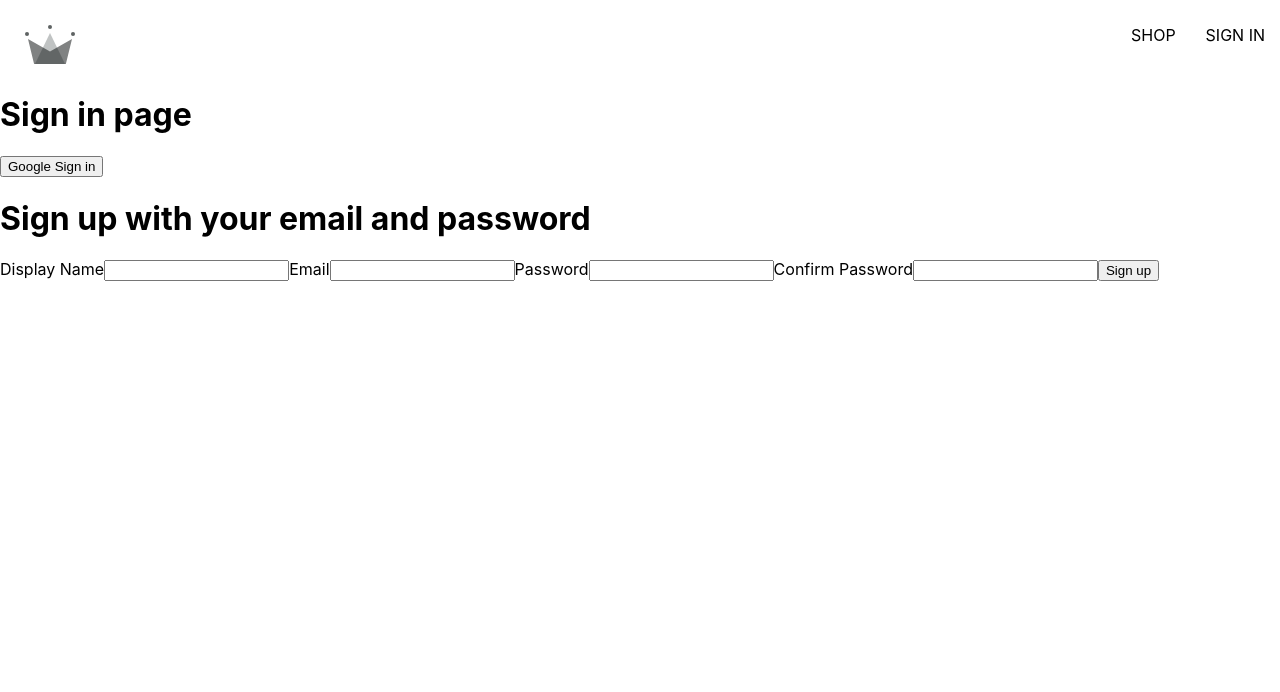
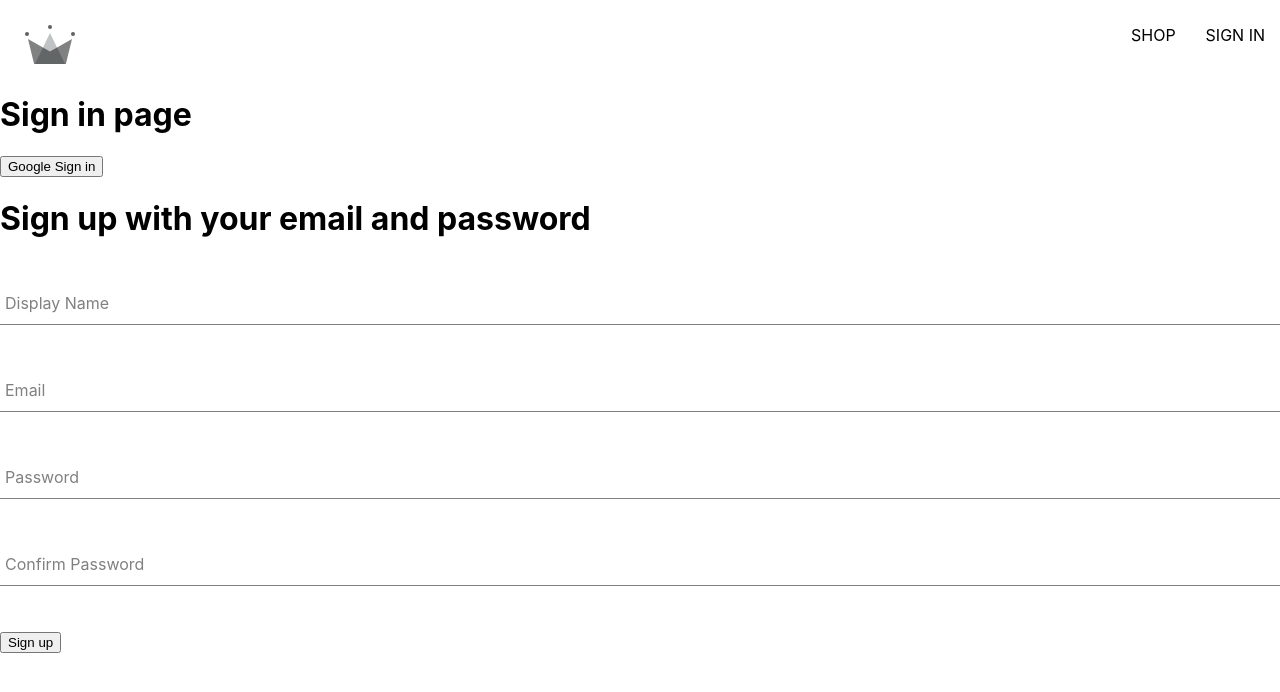
Before and after one commit to rciszewski/short-kings, a React (Create React App) app: page /sign-in in a window 1280 px wide. Shown: the top 692 px of the page. Built offline with nearby package versions, Linux system fonts and the light colour scheme.

Commit message:
fix create new user bug and make generic form input

```diff
--- /dev/null
+++ b/src/ components/form-input/form-input.component.jsx
@@ -0,0 +1,19 @@
+import './form-input.styles.scss';
+
+const FormInput = ({ label, ...otherProps }) => {
+  return (
+    <div className="group">
+      <input className="form-input" {...otherProps}/>
+      {label && (
+        <label className={
+          `${otherProps.value.length ? 'shrink' : ''}
+          form-input-label`
+          }>
+          { label }
+        </label>
+      )}
+    </div>
+  )
+}
+
+export default FormInput
--- /dev/null
+++ b/src/ components/form-input/form-input.styles.scss
@@ -0,0 +1,41 @@
+$sub-color: grey;
+$main-color: black;
+@mixin shrinkLabel {
+  top: -14px;
+  font-size: 12px;
+  color: $main-color;
+}
+.group {
+  position: relative;
+  margin: 45px 0;
+    .form-input {
+      background: none;
+      background-color: white;
+      color: $sub-color;
+      font-size: 18px;
+      padding: 10px 10px 10px 5px; display: block; width: 100%;
+      border: none;
+      border-radius: 0;
+      border-bottom: 1px solid $sub-color; margin: 25px 0;
+      &:focus {
+        outline: none;
+      }
+      &:focus ~ .form-input-label {        @include shrinkLabel();
+      }
+    }
+      input[type='password'] {
+        letter-spacing: 0.3em;
+      }
+      .form-input-label {
+        color: $sub-color;
+        font-size: 16px;
+        font-weight: normal;
+        position: absolute; pointer-events: none;
+        left: 5px;
+        top: 10px;
+        transition: 300ms ease all;
+          &.shrink {
+            @include shrinkLabel();
+          }
+        }
+      }
--- a/src/ components/sign-up-form/sign-up-form.component.jsx
+++ b/src/ components/sign-up-form/sign-up-form.component.jsx
@@ -1,25 +1,44 @@
 import { useState } from "react"
-import { createAuthUserWithEmailandPassword, createUserDocumentFromAuth } from '../../utils/firebase/firebase.utils'
+import {
+  createAuthUserWithEmailandPassword,
+  createUserDocumentFromAuth
+} from '../../utils/firebase/firebase.utils'
+import FormInput from '../../ components/form-input/form-input.component'
+
 const defaultFormFields = {
   displayName: '',
   email: '',
   password: '',
   confirmPassword: '',
-
 }
 
 const SignUpForm = () => {
   const [formFields, setFormFields] = useState(defaultFormFields)
   const {displayName, email, password, confirmPassword} = formFields;
 
-  console.log(formFields)
-
+  const resetFormFields = () => {
+    setFormFields(defaultFormFields);
+  }
   const handleSubmit = async (event) => {
     event.preventDefault();
-    if(!(password === confirmPassword)) return
-    // check auth user with email and password
+    if(password !== confirmPassword){
+      alert("passwords do not match")
+      return
+    }
     // create user doc from what createAuthUserWithEmailandPassword
+    try {
+      const { user } = await createAuthUserWithEmailandPassword(email, password);
 
+      await createUserDocumentFromAuth(user, {displayName})
+      resetFormFields();
+    } catch (error) {
+      if(error.code === 'auth/email-already-in-use'){
+        alert('The email you entered is already in use.')
+      } else {
+        console.log('line 32 error: ', error)
+      }
+
+    }
   }
 
   const handleChange = (event) => {
@@ -28,7 +47,7 @@
     setFormFields({
       ...formFields,
       [name]: value
-    })
+    });
   }
 
 return (
@@ -36,17 +55,40 @@
       <h1>Sign up with your email and password</h1>
       <form action="">
 
-        <label htmlFor="">Display Name</label>
-        <input type="text" required onChange={handleChange} name="displayName" value={displayName}/>
+        <FormInput
+          label="Display Name"
+          type="text"
+          required
+          onChange={handleChange} name="displayName"
+          value={displayName}
+        />
 
-        <label htmlFor="">Email</label>
-        <input type="email" required onChange={handleChange} name="email" value={email}/>
+        <FormInput
+          label="Email"
+          type="email"
+          required
+          onChange={handleChange}
+          name="email"
+          value={email}
+        />
 
-        <label htmlFor="">Password</label>
-        <input type="password" required onChange={handleChange} name="password" value={password}/>
+        <FormInput
+          label='Password'
+          type="password"
+          required
+          onChange={handleChange}
+          name="password"
+          value={password}
+        />
 
-        <label htmlFor="">Confirm Password</label>
-        <input type="password" required onChange={handleChange} name="confirmPassword" value={confirmPassword}/>
+        <FormInput
+          label='Confirm Password'
+          type="password"
+          required
+          onChange={handleChange}
+          name="confirmPassword"
+          value={confirmPassword}
+        />
 
         <button type="submit" onClick={handleSubmit}>Sign up</button>
       </form>
--- a/src/utils/firebase/firebase.utils.js
+++ b/src/utils/firebase/firebase.utils.js
@@ -38,12 +38,12 @@
 
 export const db = getFirestore();
 
-export const createUserDocumentFromAuth = async (userAuth) => {
-  if(!userAuth) return
+export const createUserDocumentFromAuth = async (userAuth, additionalInformation = {}) => {
+  if(!userAuth) return;
 
-  const userDocRef = doc(db, 'users', userAuth.uid )
+  const userDocRef = doc(db, 'users', userAuth.uid);
 
-  const userSnapshot = await getDoc(userDocRef)
+  const userSnapshot = await getDoc(userDocRef);
 
   // Check to see if snapshop exists
   if(!userSnapshot.exists()){
@@ -55,6 +55,7 @@
         displayName,
         email,
         createdAt,
+        ...additionalInformation,
       })
     } catch (error){
       console.log('error in createUserDocumentFromAuth', error)
@@ -67,5 +68,5 @@
 export const createAuthUserWithEmailandPassword = async (email, password) => {
   if(!email || !password) return;
 
-  createAuthUserWithEmailandPassword(auth, email, password)
+  return await createUserWithEmailAndPassword(auth, email, password)
 }
```
Also changed, not shown: src/ components/sign-up-form/sign-up-form.styles.scss (added).
